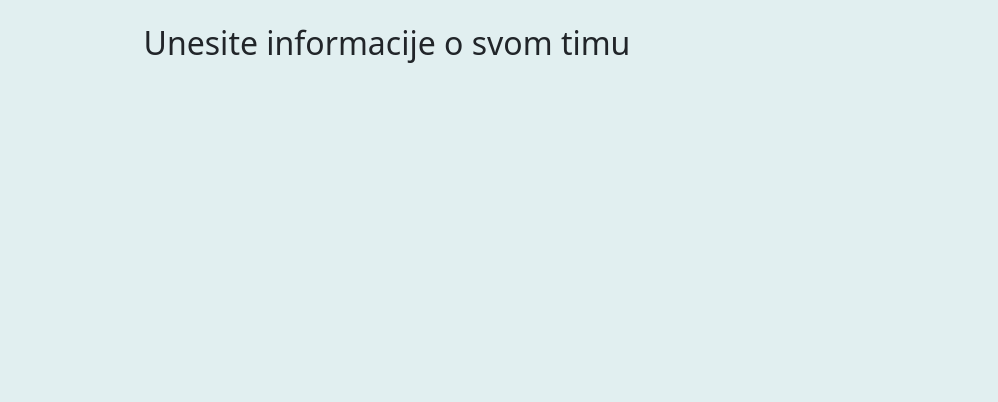
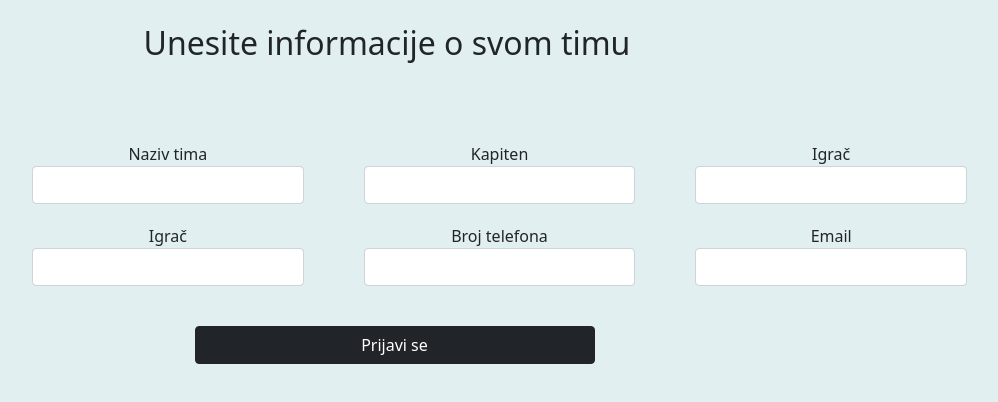
Before and after one commit to MDedja/domaci3ITEH21, a React (Create React App) app: page /prijava in a window 1280 px wide. Shown: the top 402 px of the page, without its empty margins (253-1251 px from the left). Built offline with nearby package versions, Linux system fonts and the light colour scheme.

Commit message:
Dodata forma za prijavu tima za turnir

```diff
--- a/src/App.css
+++ b/src/App.css
@@ -63,3 +63,25 @@
 #btnekipa{
   width: 400px;
 }
+
+.redforme{
+  display: flex;
+  margin-left: 300px;
+  margin-bottom: 20px;
+}
+
+#formaprijava{
+  margin-top: 80px;
+  margin-left: -15px;
+}
+
+.clan{
+  margin-right: 60px;
+  width: 300px;
+}
+
+#btnprijavitim{
+  width: 400px;
+  margin-top: 20px;
+  margin-left: 30px;
+}
--- a/src/komponente/Prijava.js
+++ b/src/komponente/Prijava.js
@@ -1,7 +1,10 @@
+import PrijavaForm from "./PrijavaForm";
+
 function Prijava(){
     return (
         <div>
             <h2 className="mt-4">Unesite informacije o svom timu</h2>
+            <PrijavaForm />
         </div>
     )
 }
--- /dev/null
+++ b/src/komponente/PrijavaForm.js
@@ -0,0 +1,52 @@
+function PrijavaForm(){
+
+    return (
+        <div>
+            <div id="formaprijava">
+
+                <div className="redforme">
+
+                <div className="clan">
+                <label>Naziv tima</label>
+                <input type="text" className="form-control" />
+                </div>
+
+                <div className="clan">
+                <label>Kapiten</label>
+                <input type="text" className="form-control" />
+                </div>
+
+
+                <div className="clan">
+                <label>Igrač</label>
+                <input type="text" className="form-control" />
+                </div>
+
+                </div>
+
+                <div className="redforme">
+
+                <div className="clan">
+                <label>Igrač</label>
+                <input type="text" className="form-control" />
+                </div>
+
+                <div className="clan">
+                <label>Broj telefona</label>
+                <input type="text" className="form-control"/>
+                </div>
+
+                <div className="clan">
+                <label>Email</label>
+                <input type="text" className="form-control"/>
+                </div>
+
+                </div>
+                <button  className="btn btn-dark" id="btnprijavitim">Prijavi se</button>
+
+            </div>
+        </div>
+    )
+}
+
+export default PrijavaForm;
```
